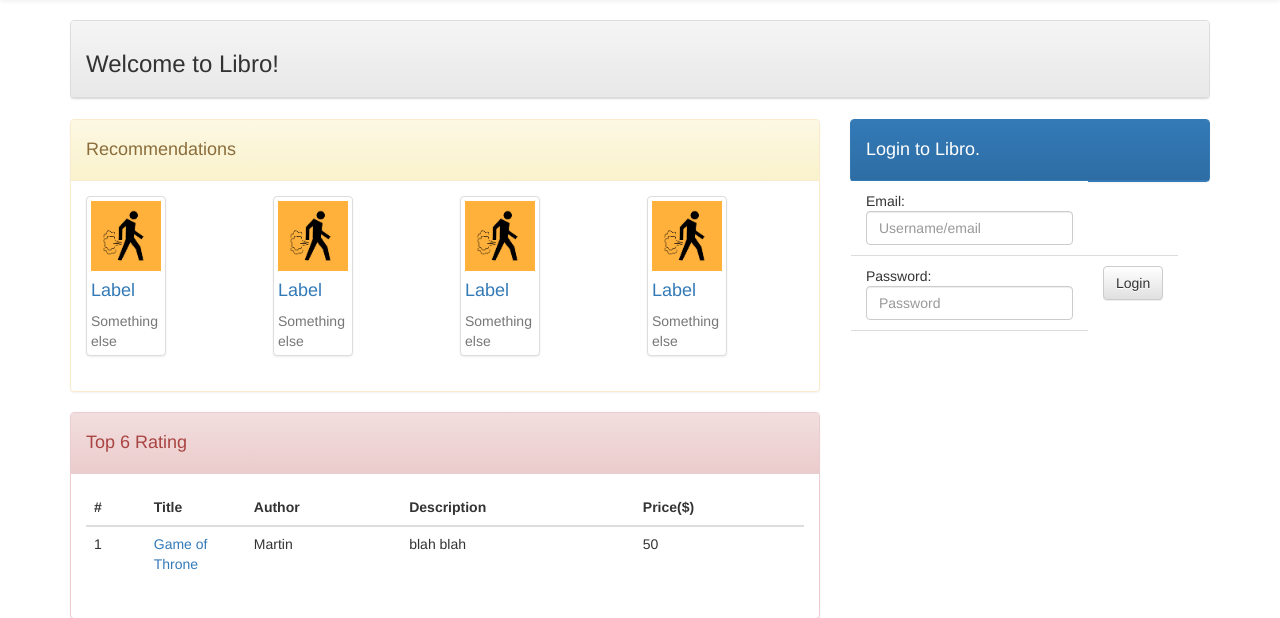
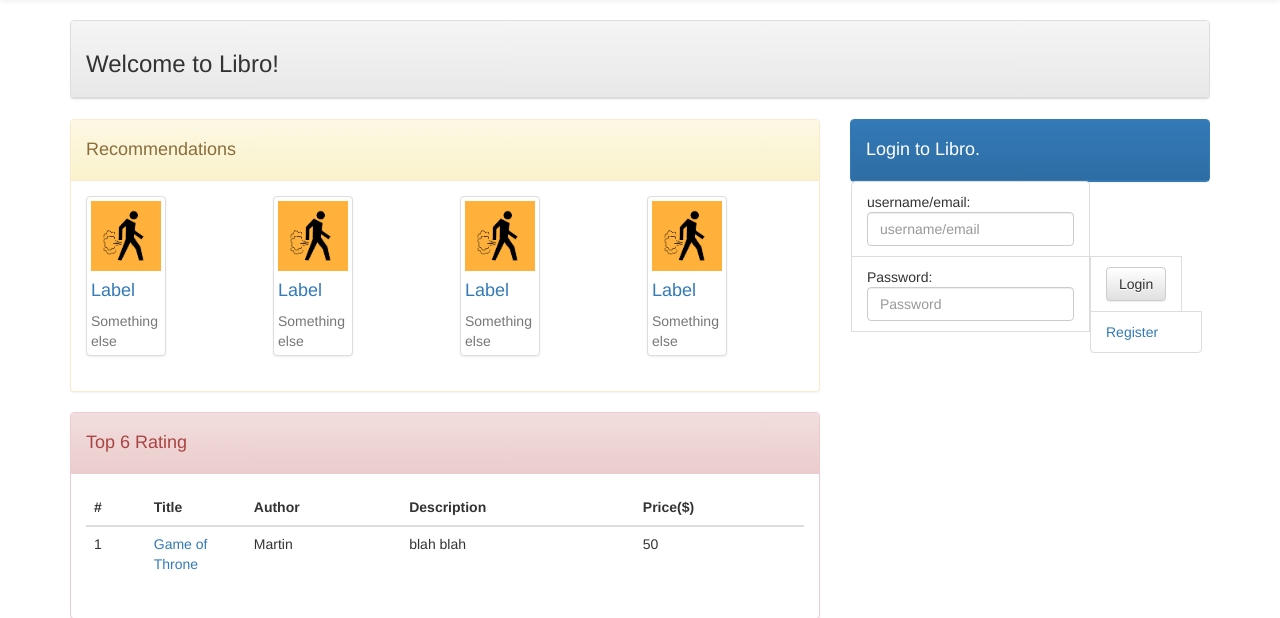
Before and after one commit to Github-Minghui/CSC322-BookMarket, a PHP site: page / in a window 1280 px wide. Shown: the part 71-689 px from the top of the page. Run offline with PHP 8.4, Linux system fonts and the light colour scheme; some libraries are stand-ins or nearby versions.

Commit message:
add login functionality, half way done.

```diff
--- a/core/database/connect.php
+++ b/core/database/connect.php
@@ -1,4 +1,5 @@
 <?php
-	mysql_connect('localhst','mysql-ross','123');
-	mysql_select_db('mysql-ross');
+	$connect_error ="Sorry, connect failed.";
+	mysql_connect('localhost','csc322','123') or die ($connect_error);
+	mysql_select_db('csc322') or die ($connect_error);
 ?>
--- /dev/null
+++ b/core/functions/general.php
@@ -0,0 +1,5 @@
+<?php
+function sanitize($data){
+	return mysql_real_escape_string($data);
+}
+?>
--- /dev/null
+++ b/core/functions/users.php
@@ -0,0 +1,11 @@
+<?php
+function user_exists($username){
+	$username = sanitize($username);
+	return (mysql_result(mysql_query("SELECT COUNT(`user_id`) FROM `users` WHERE `username` = '$username'"), 0) == 1 ) ? true : false;
+}
+function user_active($username){
+	$username = sanitize($username);
+	return (mysql_result(mysql_query("SELECT COUNT(`user_id`) FROM `users` WHERE `username` = '$username' AND `active` = 1 "), 0) == 1 ) ? true : false;
+}
+
+?>
--- a/core/init.php
+++ b/core/init.php
@@ -1,5 +1,10 @@
 <?php
 session_start();
-error_reporting(0);
+#error_reporting(0);
+
 require 'database/connect.php';
+require 'functions/general.php';
+require 'functions/users.php';
+
+$errors = array();
 ?>
--- a/includes/widgets/login.php
+++ b/includes/widgets/login.php
@@ -2,18 +2,21 @@
   <div class="panel-heading">
 	<h4>Login to Libro.</h4>
   </div>
-        <ul class="list-group">
+  <form action="login.php" method="post">
 	  <li class="list-group-item">
-            Email:
-            <input type="text" class="form-control"  placeholder="Username/email">
+		username/email:<br>
+		<input type="text" name ="username" class="form-control"  placeholder="username/email">
 	  </li>
 	  <li class="list-group-item">
-          Password:
-          <input type="text" class="form-control"  placeholder="Password">
+		Password:<input type="password" name="password" class="form-control"  placeholder="Password">
 	  </li>
 	  <li class="list-group-item">
-            <button type="submit" class="btn btn-default" > Login</button>
+		<button type="submit" value="Log in" class="btn btn-default" > Login</button>
 		<!-- <button type="submit" class="btn btn-default"> Join Libro!</button> -->
 	  </li>
-        </ul>
+	  <li class="list-group-item">
+		<a href="register.php"> Register</a>
+	  </li>
+
+	</form>
 </div>
```
Also changed, not shown: login.php (added, +20 -0 lines). Lines whose indentation alone changed are shown as unchanged.
